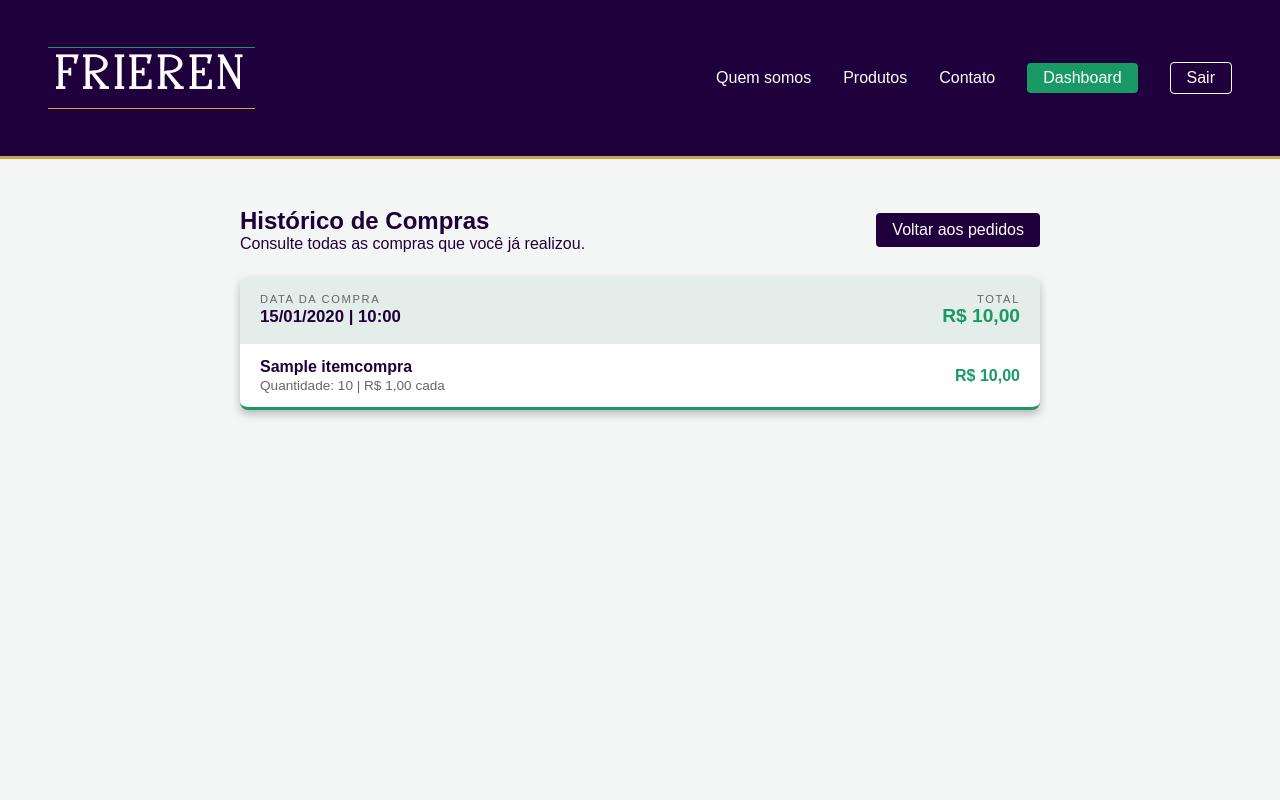
After one commit to filhodepeterpan/django-frieren, a Django app: page /historico in a window 1280 px wide. The commit adds this page. Run offline with Django 5.2, Linux system fonts and the light colour scheme; a user stored in the database is signed in; tables that the repository leaves empty hold one stand-in row (values such as "Sample post"); parts of the project's set-up code (start-up, migrations or seed data) failed here and were passed over; some web fonts are replaced.

Commit message:
feat: historico de compras

```diff
--- a/app/models.py
+++ b/app/models.py
@@ -32,3 +32,21 @@ class Pedido(models.Model):
     @property
     def subtotal(self):
         return self.servico.preco * self.quantidade
+
+class Compra(models.Model):
+    usuario = models.ForeignKey(settings.AUTH_USER_MODEL, on_delete=models.CASCADE)
+    data_compra = models.DateTimeField(auto_now_add=True)
+
+    @property
+    def total(self):
+        return sum(item.subtotal for item in self.itens.all())
+
+class ItemCompra(models.Model):
+    compra = models.ForeignKey(Compra, on_delete=models.CASCADE, related_name='itens')
+    nome = models.CharField(max_length=255)
+    preco = models.DecimalField(max_digits=10, decimal_places=2)
+    quantidade = models.PositiveIntegerField()
+
+    @property
+    def subtotal(self):
+        return self.preco * self.quantidade
--- a/app/static/css/style.css
+++ b/app/static/css/style.css
@@ -1,15 +1,20 @@
 @import url('https://fonts.googleapis.com/css2?family=Blinker:wght@100;200;300;400;600;700;800;900&display=swap');
 
+@font-face {
+    font-family: 'Frieren La Belle';
+    src: url('./fonts/Frieren-La-Belle-Demo.otf') format('opentype');
+}
+
 :root{
-    --cor-destaque: #247560;
-    --cor-escura: #261F47;
-    --cor-dourada: #D8B65A;
-    --cor-fundo: #F0F2F8;
-    --cor-suave: #E2EBEE;
+    --cor-destaque: #199a64;
+    --cor-escura: #20003c;
+    --cor-dourada: #C9A84C;
+    --cor-fundo: #F3F6F4;
+    --cor-suave: #E3EDE9;
     --cor-texto-botao: white;
     --padding-padrao: 3rem;
     --fonte-padrao: "Blinker", sans-serif;
-    --box-shadow-padrao: 0 4px 12px rgba(38, 31, 71, 0.18);
+    --box-shadow-padrao: 0 4px 8px rgba(0, 0, 0, 0.25);
 }
 
 *{
@@ -29,12 +34,15 @@ body{
 }
 
 #titulo-site{
-    background: linear-gradient(var(--cor-destaque),var(--cor-escura));
+    font-family: 'Frieren La Belle';
+    font-size: 3rem;
+    border-top: 1px solid var(--cor-destaque);
+    border-bottom: 1px solid var(--cor-dourada);
     color: var(--cor-texto-botao);
     text-align: center;
-    padding: 1rem;
-    border-radius: 4px;
-    margin: 1rem;
+    text-transform: uppercase;
+    letter-spacing: 0.25rem;
+    padding: 0 0.5rem;
 }
 
 #titulo-site:hover{
@@ -308,7 +316,7 @@ form button{
 }
 
 .sobre-hero-imagem{
-    width: 320px;
+    width: 600px;
     max-width: 100%;
     border-radius: 8px;
     object-fit: cover;
@@ -1144,6 +1152,74 @@ form small{
     opacity: 0.85;
 }
 
+.pedidos-topo-acoes{
+    display: flex;
+    flex-wrap: wrap;
+    justify-content: flex-end;
+    gap: 0.5rem;
+}
+
+.botao-historico{
+    background-color: var(--cor-destaque);
+}
+
+.compra-card{
+    background-color: white;
+    border-radius: 8px;
+    border-bottom: 3px solid var(--cor-destaque);
+    box-shadow: var(--box-shadow-padrao);
+    overflow: hidden;
+}
+
+.compra-topo{
+    display: flex;
+    justify-content: space-between;
+    align-items: center;
+    gap: 1rem;
+    padding: 1rem 1.25rem;
+    background-color: var(--cor-suave);
+}
+
+.compra-data{
+    display: flex;
+    flex-direction: column;
+    gap: 0.15rem;
+}
+
+.compra-data strong{
+    font-size: 1.05rem;
+    font-weight: 700;
+}
+
+.compra-itens{
+    list-style: none;
+}
+
+.compra-item{
+    display: flex;
+    justify-content: space-between;
+    align-items: center;
+    gap: 1rem;
+    padding: 0.85rem 1.25rem;
+    border-top: 1px solid var(--cor-suave);
+}
+
+.compra-item-info{
+    display: flex;
+    flex-direction: column;
+    gap: 0.15rem;
+}
+
+.compra-item-info span{
+    font-size: 0.85rem;
+    color: #666666;
+}
+
+.compra-item-valor{
+    font-weight: 700;
+    color: var(--cor-destaque);
+}
+
 .painel-container{
     max-width: 1000px;
     margin: 0 auto;
--- /dev/null
+++ b/app/templates/historico.html
@@ -0,0 +1,47 @@
+{% extends 'template.html' %}
+
+{% block titulo %}Histórico de Compras{% endblock %}
+
+{% block conteudo %}
+
+    <div class="pedidos-container">
+        <div class="pedidos-topo">
+            <div>
+                <h2>Histórico de Compras</h2>
+                <p>Consulte todas as compras que você já realizou.</p>
+            </div>
+            <a href="{% url 'pedidos' %}" class="item-menu botao-add">Voltar aos pedidos</a>
+        </div>
+
+        <div class="lista-pedidos">
+            {% for compra in compras %}
+                <article class="compra-card">
+                    <div class="compra-topo">
+                        <div class="compra-data">
+                            <span class="pedido-rotulo">Data da compra</span>
+                            <strong>{{ compra.data_compra|date:"d/m/Y" }} | {{ compra.data_compra|date:"H:i" }}</strong>
+                        </div>
+                        <div class="pedido-valor">
+                            <span>Total</span>
+                            <strong>R$ {{ compra.total|floatformat:2 }}</strong>
+                        </div>
+                    </div>
+                    <ul class="compra-itens">
+                        {% for item in compra.itens.all %}
+                            <li class="compra-item">
+                                <div class="compra-item-info">
+                                    <strong>{{ item.nome }}</strong>
+                                    <span>Quantidade: {{ item.quantidade }} | R$ {{ item.preco|floatformat:2 }} cada</span>
+                                </div>
+                                <strong class="compra-item-valor">R$ {{ item.subtotal|floatformat:2 }}</strong>
+                            </li>
+                        {% endfor %}
+                    </ul>
+                </article>
+            {% empty %}
+                <p class="pedidos-vazio">Você ainda não realizou nenhuma compra.</p>
+            {% endfor %}
+        </div>
+    </div>
+
+{% endblock %}
--- a/app/templates/pedidos.html
+++ b/app/templates/pedidos.html
@@ -10,7 +10,10 @@
                 <h2>Meus Pedidos</h2>
                 <p>Acompanhe todos os serviços que você adquiriu.</p>
             </div>
-            <a href="{% url 'produtos' %}" class="item-menu botao-add">Continuar comprando</a>
+            <div class="pedidos-topo-acoes">
+                <a href="{% url 'historico' %}" class="item-menu botao-add botao-historico">Histórico de compras</a>
+                <a href="{% url 'produtos' %}" class="item-menu botao-add">Continuar comprando</a>
+            </div>
         </div>
 
         <div class="lista-pedidos">
--- a/app/urls.py
+++ b/app/urls.py
@@ -20,6 +20,7 @@ urlpatterns = [
     path("diminuir-pedido/<int:id_pedido>", views.diminuirPedido, name="diminuirPedido"),
     path("del-pedido/<int:id_pedido>", views.delPedido, name="delPedido"),
     path("finalizar-compra", views.finalizarCompra, name="finalizarCompra"),
+    path("historico", views.historico, name="historico"),
     path("categoria-api/", views.categoriasAPI, name="categoriasAPI"),
     path("categoria-api/<int:id_categoria>", views.categoriaAPI, name="categoriaAPI"),
     path('relatorios/', views.relatorios, name='relatorios'),
--- a/app/views.py
+++ b/app/views.py
@@ -2,7 +2,7 @@ from django.shortcuts import render, redirect
 from django.contrib.auth.decorators import login_required
 from login.decorators import admin_required
 from django.views.decorators.http import require_POST
-from .models import Servico, Categoria, Pedido
+from .models import Servico, Categoria, Pedido, Compra, ItemCompra
 from .forms import FormServico
 from .supabase_client import supabase
 from .serializers import CategoriaSerializer
@@ -234,9 +234,28 @@ def delPedido(request, id_pedido):
 @login_required
 @require_POST
 def finalizarCompra(request):
-    Pedido.objects.filter(usuario=request.user).delete()
+    pedidos = Pedido.objects.filter(usuario=request.user).select_related('servico')
+
+    if pedidos:
+        compra = Compra.objects.create(usuario=request.user)
+
+        for pedido in pedidos:
+            ItemCompra.objects.create(
+                compra=compra,
+                nome=pedido.servico.nome,
+                preco=pedido.servico.preco,
+                quantidade=pedido.quantidade
+            )
+
+        pedidos.delete()
 
     return redirect("pedidos")
+
+@login_required
+def historico(request):
+    compras = Compra.objects.filter(usuario=request.user).prefetch_related('itens').order_by('-data_compra', '-id')
+
+    return render(request, "historico.html", {'compras':compras})
 
 @api_view(['GET', 'POST'])
 def categoriasAPI(request):
```
Also changed, not shown: app/migrations/0007_compra_itemcompra.py (added).
